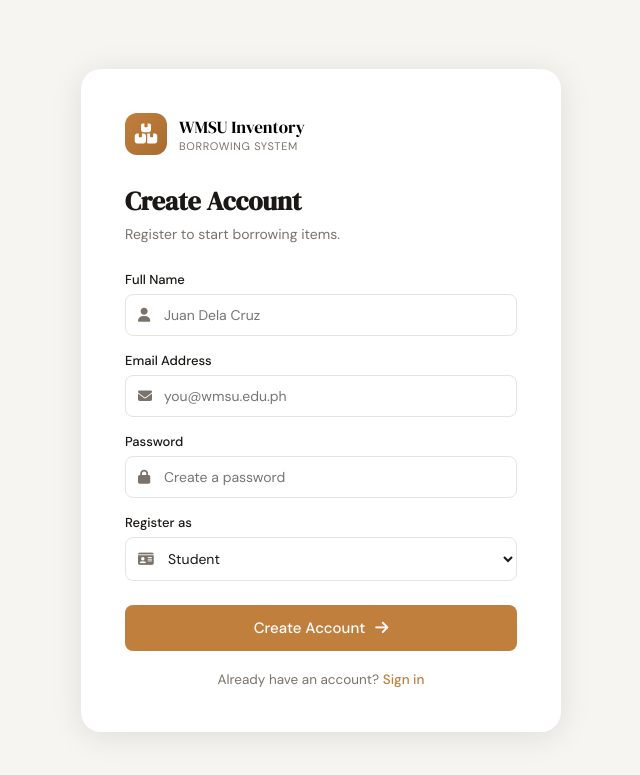
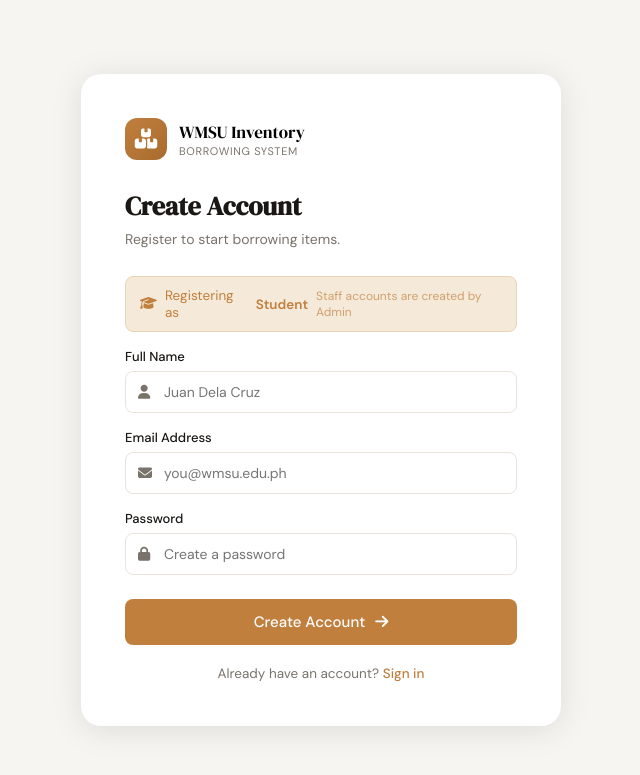
Before and after one commit to bcris3991/kapoy, a Flask app: page /register in a window 1280 px wide. Shown: the top 775 px of the page, without its empty margins (319-959 px from the left). Run offline with Flask 3, Linux system fonts and the light colour scheme.

Commit message:
Add role indicator and remove role selection
Added a role indicator for registration as Student and removed the role selection dropdown.

```diff
--- a/templates/register.html
+++ b/templates/register.html
@@ -25,11 +25,11 @@
 .input-wrap i{position:absolute;left:13px;top:50%;transform:translateY(-50%);color:var(--text-muted);font-size:14px}
 .form-control{width:100%;padding:11px 14px 11px 38px;border:1px solid var(--border);border-radius:8px;background:var(--surface);color:var(--text);font-size:14px;font-family:inherit;outline:none;transition:all var(--transition)}
 .form-control:focus{border-color:var(--accent);box-shadow:0 0 0 3px rgba(193,127,62,0.12)}
-select.form-control{padding-left:38px;cursor:pointer}
 .btn-auth{width:100%;padding:13px;background:var(--accent);color:white;border:none;border-radius:8px;font-size:15px;font-weight:500;font-family:inherit;cursor:pointer;transition:all var(--transition);margin-top:8px}
 .btn-auth:hover{background:#a86c2e;box-shadow:0 4px 14px rgba(193,127,62,0.35);transform:translateY(-1px)}
 .auth-footer{margin-top:20px;text-align:center;font-size:13.5px;color:var(--text-muted)}
 .auth-footer a{color:var(--accent);text-decoration:none;font-weight:500}
+.role-badge{display:flex;align-items:center;gap:8px;padding:10px 14px;background:var(--accent-light);border:1px solid #e8d5b8;border-radius:8px;font-size:13.5px;color:var(--accent);margin-bottom:16px}
 @keyframes slideUp{from{opacity:0;transform:translateY(20px)}to{opacity:1;transform:translateY(0)}}
 </style>
 </head>
@@ -54,7 +54,17 @@
       {% endfor %}{% endif %}
     {% endwith %}
 
+    <!-- Role indicator (display only, not editable) -->
+    <div class="role-badge">
+      <i class="fas fa-graduation-cap"></i>
+      Registering as <strong style="margin-left:4px">Student</strong>
+      <span style="margin-left:auto;font-size:12px;opacity:.7">Staff accounts are created by Admin</span>
+    </div>
+
     <form method="POST">
+      <!-- Hidden role field — always Student -->
+      <input type="hidden" name="role" value="Student">
+
       <div class="form-group">
         <label class="form-label">Full Name</label>
         <div class="input-wrap">
@@ -76,16 +86,7 @@
           <input type="password" name="password" class="form-control" placeholder="Create a password" required minlength="6">
         </div>
       </div>
-      <div class="form-group">
-        <label class="form-label">Register as</label>
-        <div class="input-wrap">
-          <i class="fas fa-id-card"></i>
-          <select name="role" class="form-control">
-            <option value="Student">Student</option>
-            <option value="Staff">Staff</option>
-          </select>
-        </div>
-      </div>
+
       <button type="submit" class="btn-auth">Create Account <i class="fas fa-arrow-right" style="margin-left:6px"></i></button>
     </form>
     <div class="auth-footer">Already have an account? <a href="/login">Sign in</a></div>
```
